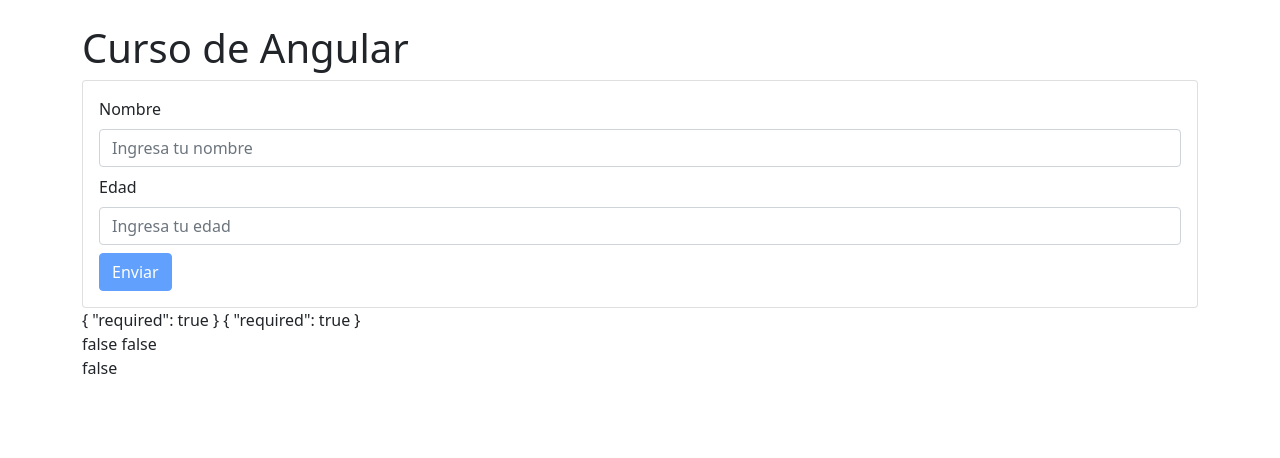
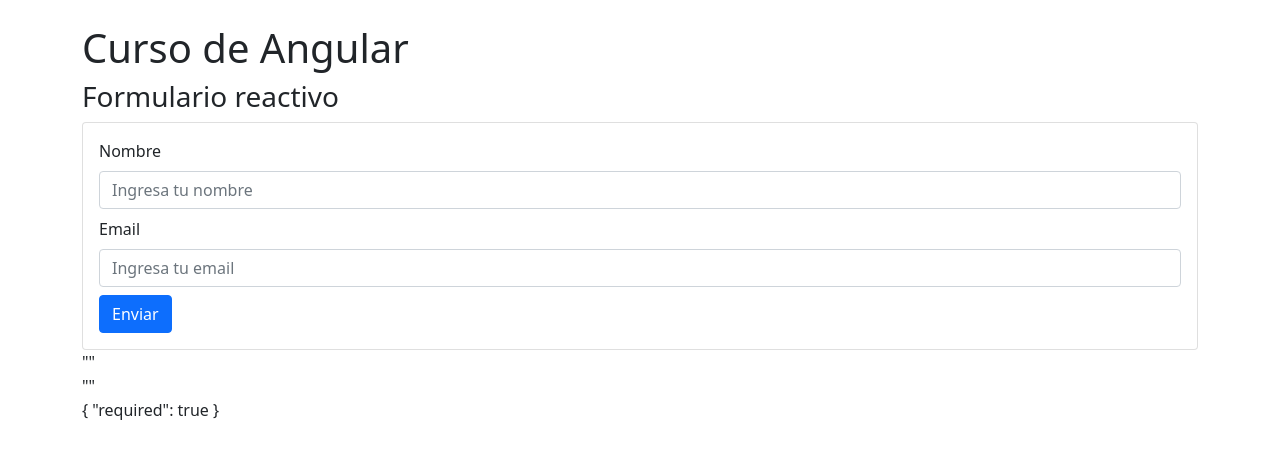
Before and after one commit to ivarespark/basic-angular-curso, an Angular app: page / in a window 1280 px wide. Shown: the top 458 px of the page. Built offline with nearby package versions, Linux system fonts and the light colour scheme.

Commit message:
[o4] Formulario reactivo sin FormGroup

```diff
--- a/src/app/app.component.html
+++ b/src/app/app.component.html
@@ -2,5 +2,5 @@
 <div class="container mt-4">
     <h1>{{title}}</h1>
 
-    <app-formulario2></app-formulario2>
+    <app-formulario3></app-formulario3>
 </div>
--- /dev/null
+++ b/src/app/formulario3/formulario3.component.html
@@ -0,0 +1,39 @@
+<h3>Formulario reactivo</h3>
+<div class="card">
+    <div class="card-body">
+        <form>
+            <div class="mb-2">
+                <label class="form-label">Nombre</label>
+                <input type="text" [formControl]="name" class="form-control" placeholder="Ingresa tu nombre">
+                <div class="alert alert-danger mt-2" [hidden]="name.valid || name.pristine">
+                    <!-- [hiden] hace que se oculte si valid es TRUE o cuando no se haya escrito nada aun (pristine) -->
+                    Este campo es obligatorio
+                </div>
+            </div>
+            <div class="mb-2">
+                <label class="form-label">Email</label>
+                <input type="text" [formControl]="email" class="form-control" placeholder="Ingresa tu email">
+                <!-- [hiden] hace que se oculte si valid es TRUE o cuando no se haya escrito nada aun (pristine) -->
+                <div class="alert alert-danger mt-2" [hidden]="email.valid || email.pristine">
+                    <!-- ?. verifica que el array ERRORS contiene un indice llamado required y me muestra el valor TRUE o FALSE -->
+                    <span *ngIf="email.errors?.['required']">
+                        Este campo es obligatorio
+                    </span>
+                    <!-- ?. verifica que el array ERRORS contiene un indice llamado email(válido) y me muestra el valor TRUE o FALSE -->
+                    <span *ngIf="email.errors?.['email']">
+                        Debes ingresar un email valido
+                    </span>
+                </div>
+            </div>
+            <button class="btn btn-primary">Enviar</button>
+
+        </form>
+
+    </div>
+</div>
+
+{{ name.value | json }}
+<br>
+{{ email.value | json }}
+<br>
+{{ email.errors | json }}
--- /dev/null
+++ b/src/app/formulario3/formulario3.component.ts
@@ -0,0 +1,13 @@
+import { Component } from '@angular/core';
+import { FormControl, Validators } from '@angular/forms';
+
+@Component({
+  selector: 'app-formulario3',
+  templateUrl: './formulario3.component.html',
+  styleUrls: ['./formulario3.component.css']
+})
+export class Formulario3Component {
+
+  name = new FormControl('',Validators.required);
+  email = new FormControl('',[Validators.required, Validators.email]);
+}
```
Also changed, not shown: src/app/app.module.ts (+6 -3 lines), src/app/formulario3/formulario3.component.css (added).
